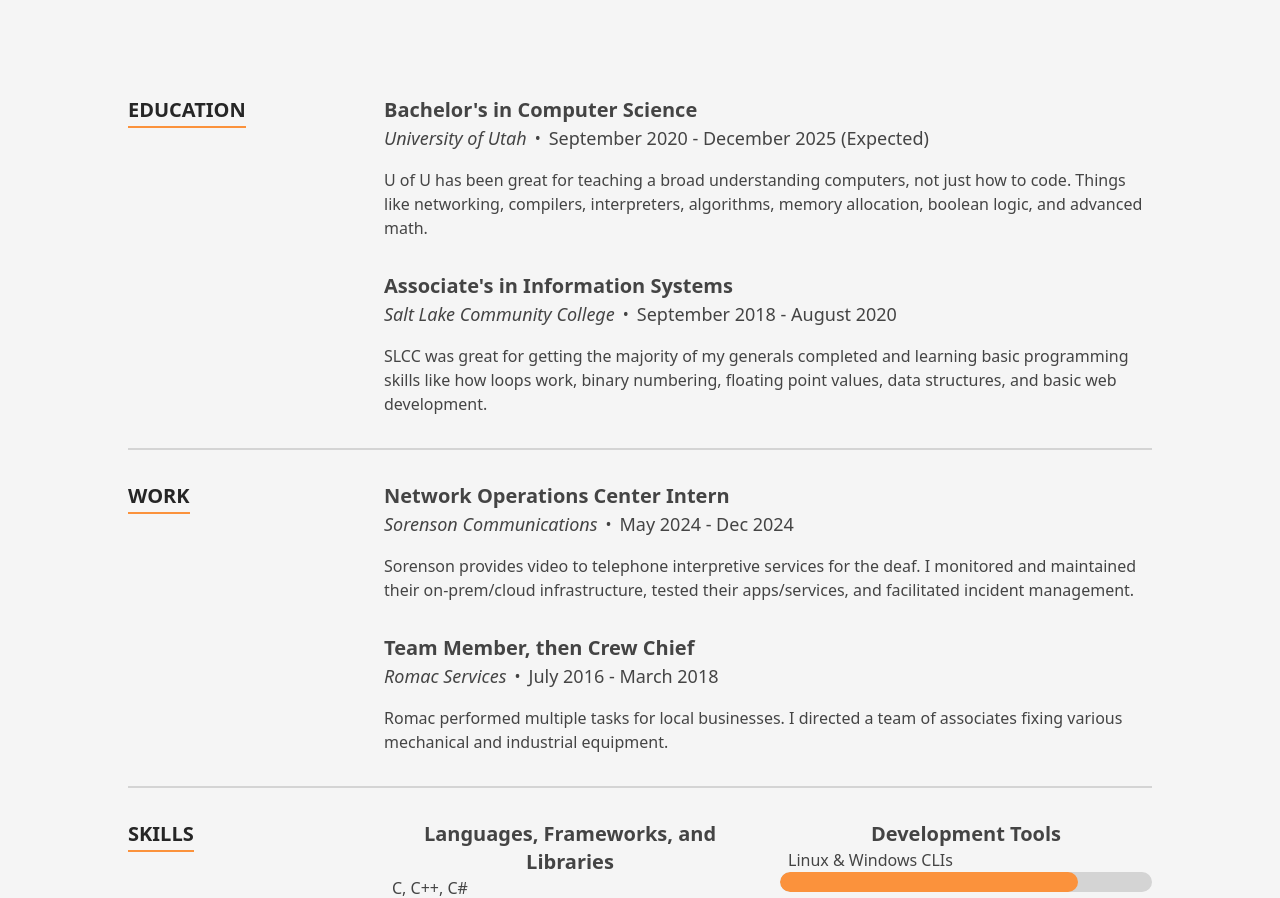
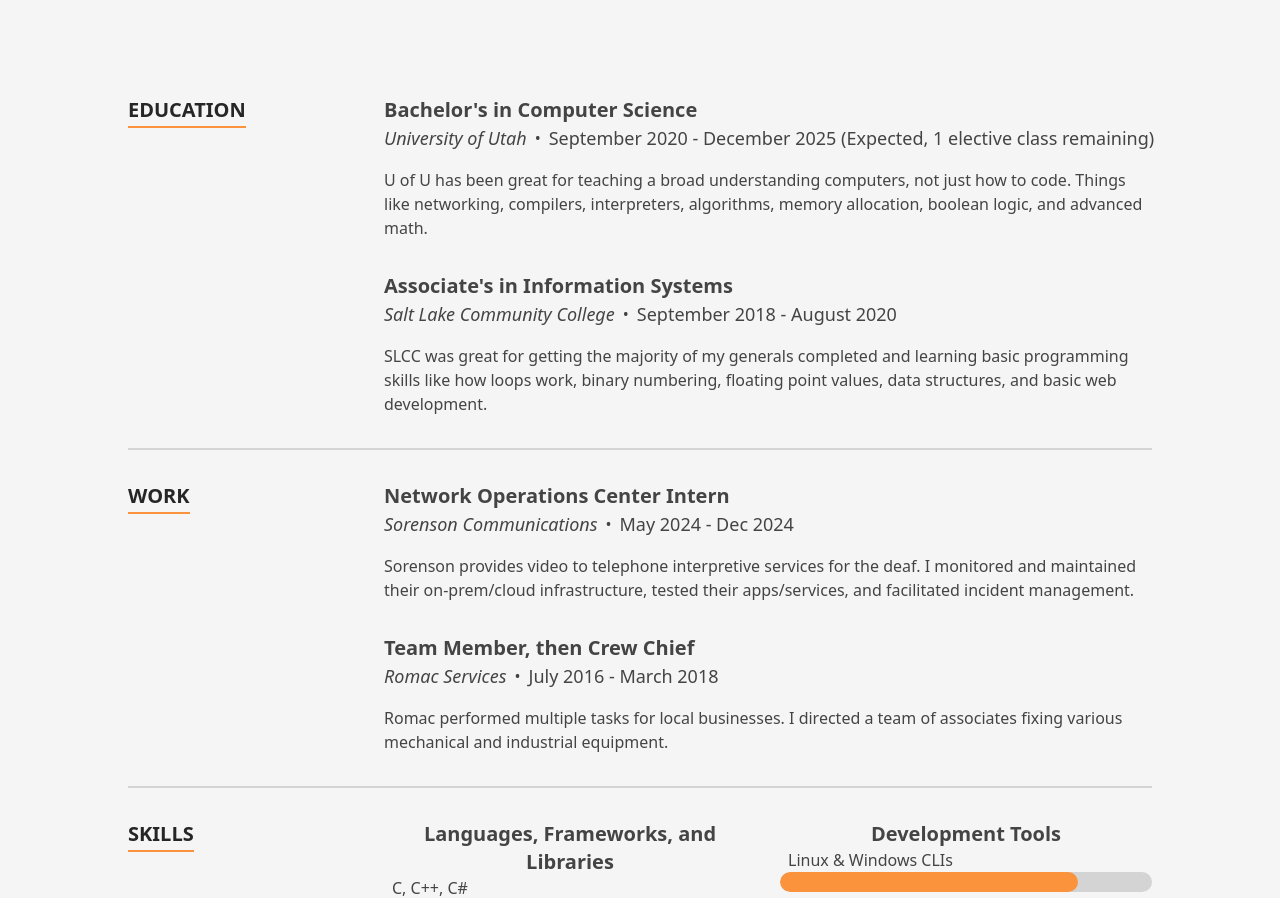
Before and after one commit to awpoch/react-resume, a Next.js app: page / in a window 1280 px wide. Shown: the part 1260-2158 px from the top of the page. Built offline with nearby package versions, Linux system fonts and the light colour scheme.

Commit message:
added a line to education

```diff
--- a/src/data/data.tsx
+++ b/src/data/data.tsx
@@ -131,7 +131,7 @@
  */
 export const education: TimelineItem[] = [
     {
-        date: "September 2020 - December 2025 (Expected)",
+        date: "September 2020 - December 2025 (Expected, 1 elective class remaining)",
         location: "University of Utah",
         title: "Bachelor's in Computer Science",
         content: (
```
